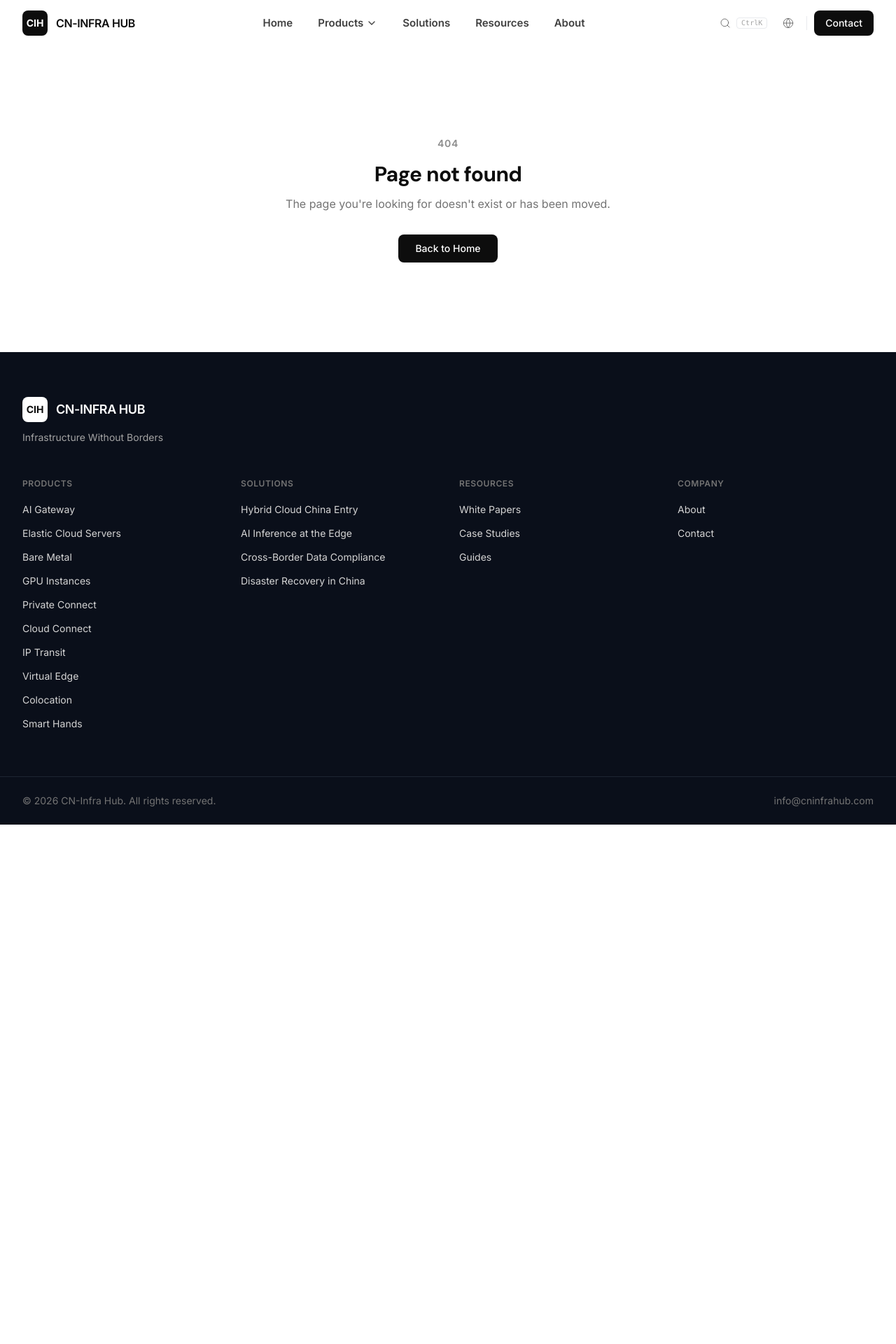
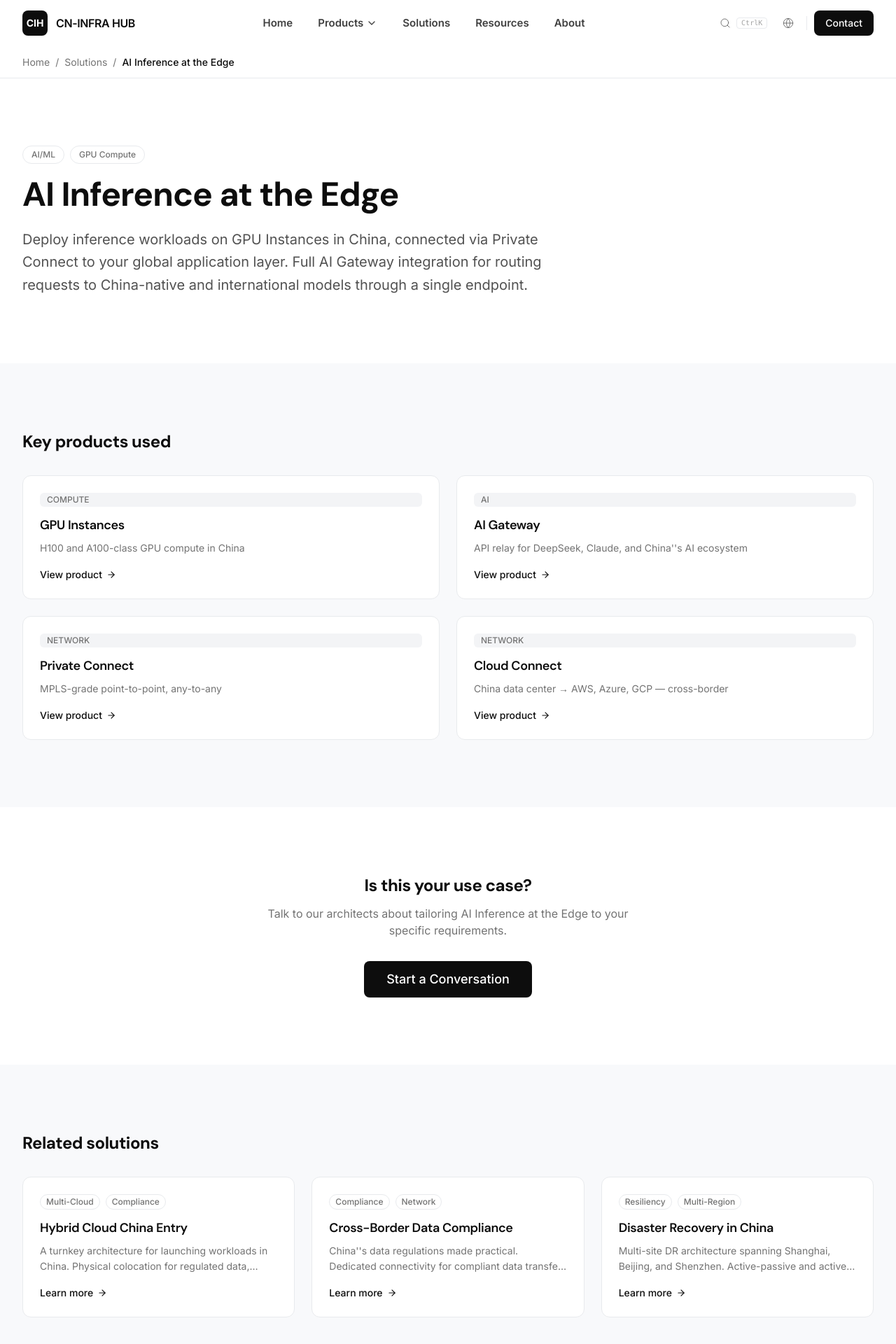
Before and after one commit to emoqbao/cninfrahub, a Next.js app: page /solutions/ai-inference-edge in a window 1280 px wide. Before the commit this address had no page. Shown: the top 1920 px of the page at 70% size. Before the commit the page ends 1178 px from the top, so only its background shows below. Built offline with nearby package versions, Linux system fonts and the light colour scheme.

Commit message:
feat: dedicated solution pages with SEO, breadcrumbs, and related product cross-links

```diff
--- /dev/null
+++ b/src/app/solutions/[slug]/page.tsx
@@ -0,0 +1,181 @@
+import { Metadata } from "next";
+import { notFound } from "next/navigation";
+import Link from "next/link";
+import { ArrowRight } from "lucide-react";
+import Container from "@/components/ui/Container";
+import Button from "@/components/ui/Button";
+import { solutions, getSolutionById, type Solution } from "@/lib/solutions";
+import { getProductById } from "@/lib/products";
+
+interface Props {
+  params: Promise<{ slug: string }>;
+}
+
+export async function generateStaticParams() {
+  return solutions.map((s) => ({ slug: s.id }));
+}
+
+export async function generateMetadata({ params }: Props): Promise<Metadata> {
+  const { slug } = await params;
+  const solution = getSolutionById(slug);
+  if (!solution) return { title: "Not Found" };
+
+  return {
+    title: solution.name,
+    description: solution.description.slice(0, 160),
+    keywords: solution.seoKeywords,
+    alternates: { canonical: `/solutions/${solution.id}` },
+    openGraph: {
+      title: `${solution.name} — CN-Infra Hub`,
+      description: solution.description.slice(0, 160),
+    },
+  };
+}
+
+function RelatedSolutions({ current }: { current: Solution }) {
+  const related = solutions.filter((s) => s.id !== current.id);
+  if (related.length === 0) return null;
+
+  return (
+    <section className="py-16 lg:py-24 bg-[#f8f9fb]">
+      <Container>
+        <h2 className="text-2xl font-bold tracking-[-0.02em] text-[#0d0d0d]">
+          Related solutions
+        </h2>
+        <div className="mt-8 grid gap-6 sm:grid-cols-2 lg:grid-cols-3">
+          {related.map((s) => (
+            <Link
+              key={s.id}
+              href={`/solutions/${s.id}`}
+              className="group flex flex-col rounded-xl border border-[#e8eaed] bg-white p-6 transition-shadow hover:shadow-md"
+            >
+              <div className="flex flex-wrap gap-2">
+                {s.tags.map((t) => (
+                  <span
+                    key={t}
+                    className="rounded-full border border-[#e8eaed] px-2 py-0.5 text-xs font-medium text-[#737373]"
+                  >
+                    {t}
+                  </span>
+                ))}
+              </div>
+              <h3 className="mt-3 text-lg font-semibold text-[#0d0d0d]">{s.name}</h3>
+              <p className="mt-2 text-sm text-[#737373] leading-relaxed line-clamp-2">
+                {s.description}
+              </p>
+              <span className="mt-auto pt-4 inline-flex items-center gap-1.5 text-sm font-medium text-[#0d0d0d] group-hover:underline">
+                Learn more
+                <ArrowRight className="h-3.5 w-3.5" />
+              </span>
+            </Link>
+          ))}
+        </div>
+      </Container>
+    </section>
+  );
+}
+
+export default async function SolutionPage({ params }: Props) {
+  const { slug } = await params;
+  const solution = getSolutionById(slug);
+  if (!solution) notFound();
+
+  return (
+    <>
+      {/* Breadcrumb */}
+      <div className="border-b border-[#e8eaed]">
+        <Container>
+          <nav className="flex items-center gap-2 py-3 text-sm text-[#737373]">
+            <Link href="/" className="hover:text-[#0d0d0d] transition-colors">
+              Home
+            </Link>
+            <span>/</span>
+            <Link href="/solutions/" className="hover:text-[#0d0d0d] transition-colors">
+              Solutions
+            </Link>
+            <span>/</span>
+            <span className="text-[#0d0d0d] font-medium">{solution.name}</span>
+          </nav>
+        </Container>
+      </div>
+
+      {/* Hero */}
+      <section className="py-16 lg:py-24">
+        <Container>
+          <div className="max-w-3xl">
+            <div className="flex flex-wrap gap-2">
+              {solution.tags.map((t) => (
+                <span
+                  key={t}
+                  className="rounded-full border border-[#e8eaed] px-3 py-1 text-xs font-medium text-[#737373]"
+                >
+                  {t}
+                </span>
+              ))}
+            </div>
+            <h1 className="mt-5 text-4xl font-bold tracking-[-0.03em] text-[#0d0d0d] lg:text-5xl">
+              {solution.name}
+            </h1>
+            <p className="mt-6 text-xl leading-relaxed text-[#525252]">
+              {solution.description}
+            </p>
+          </div>
+        </Container>
+      </section>
+
+      {/* Key products */}
+      <section className="py-16 lg:py-24 bg-[#f8f9fb]">
+        <Container>
+          <h2 className="text-2xl font-bold tracking-[-0.02em] text-[#0d0d0d]">
+            Key products used
+          </h2>
+          <div className="mt-8 grid gap-6 sm:grid-cols-2">
+            {solution.products.map((pid) => {
+              const product = getProductById(pid);
+              if (!product) return null;
+              return (
+                <Link
+                  key={pid}
+                  href={`/products/${product.id}`}
+                  className="group flex flex-col rounded-xl border border-[#e8eaed] bg-white p-6 transition-shadow hover:shadow-md"
+                >
+                  <span className="inline-block rounded-md bg-[#f3f4f6] px-2.5 py-0.5 text-xs font-medium text-[#737373]">
+                    {product.module}
+                  </span>
+                  <h3 className="mt-3 text-lg font-semibold text-[#0d0d0d]">{product.name}</h3>
+                  <p className="mt-2 text-sm text-[#737373] leading-relaxed">{product.tagline}</p>
+                  <span className="mt-auto pt-4 inline-flex items-center gap-1.5 text-sm font-medium text-[#0d0d0d] group-hover:underline">
+                    View product
+                    <ArrowRight className="h-3.5 w-3.5" />
+                  </span>
+                </Link>
+              );
+            })}
+          </div>
+        </Container>
+      </section>
+
+      {/* CTA */}
+      <section className="py-16 lg:py-24">
+        <Container>
+          <div className="mx-auto max-w-xl text-center">
+            <h2 className="text-2xl font-bold tracking-[-0.02em] text-[#0d0d0d]">
+              Is this your use case?
+            </h2>
+            <p className="mt-3 text-[#737373]">
+              Talk to our architects about tailoring {solution.name} to your specific requirements.
+            </p>
+            <div className="mt-8">
+              <Button href="/contact/" variant="primary" size="lg">
+                Start a Conversation
+              </Button>
+            </div>
+          </div>
+        </Container>
+      </section>
+
+      {/* Related */}
+      <RelatedSolutions current={solution} />
+    </>
+  );
+}
--- a/src/app/solutions/page.tsx
+++ b/src/app/solutions/page.tsx
@@ -1,13 +1,14 @@
-﻿import { Metadata } from "next";
+import { Metadata } from "next";
+import Link from "next/link";
+import { ArrowRight } from "lucide-react";
 import Container from "@/components/ui/Container";
 import Button from "@/components/ui/Button";
 import { solutions } from "@/lib/solutions";
 import { getProductById } from "@/lib/products";
-import Link from "next/link";
 
 export const metadata: Metadata = {
   title: "Solutions",
-  description: "Real-world infrastructure patterns for your China strategy �?hybrid cloud, AI inference, data compliance, and disaster recovery.",
+  description: "Real-world infrastructure patterns for your China strategy — hybrid cloud, AI inference, data compliance, and disaster recovery.",
 };
 
 export default function SolutionsPage() {
@@ -28,7 +29,11 @@ export default function SolutionsPage() {
         <Container>
           <div className="space-y-8">
             {solutions.map((s) => (
-              <div key={s.id} id={s.id} className="rounded-xl border border-[#e8eaed] p-8 lg:p-10">
+              <Link
+                key={s.id}
+                href={`/solutions/${s.id}`}
+                className="group flex flex-col rounded-xl border border-[#e8eaed] p-8 lg:p-10 transition-shadow hover:shadow-md"
+              >
                 {/* Tags */}
                 <div className="flex flex-wrap gap-2">
                   {s.tags.map((t) => (
@@ -41,7 +46,7 @@ export default function SolutionsPage() {
                   ))}
                 </div>
 
-                <h2 className="mt-5 text-2xl font-bold tracking-[-0.02em] text-[#0d0d0d]">
+                <h2 className="mt-5 text-2xl font-bold tracking-[-0.02em] text-[#0d0d0d] group-hover:underline">
                   {s.name}
                 </h2>
                 <p className="mt-4 max-w-3xl leading-relaxed text-[#525252]">
@@ -55,25 +60,27 @@ export default function SolutionsPage() {
                     const product = getProductById(pid);
                     if (!product) return null;
                     return (
-                      <Link
+                      <span
                         key={pid}
-                        href={`/products/${product.id}`}
-                        className="rounded-md bg-[#f3f4f6] px-2.5 py-1 text-[#0d0d0d] hover:bg-[#e0e2e6] transition-colors"
+                        className="rounded-md bg-[#f3f4f6] px-2.5 py-1 text-[#0d0d0d]"
                       >
                         {product.name}
-                      </Link>
+                      </span>
                     );
                   })}
                 </div>
 
-
-              </div>
+                <span className="mt-auto pt-6 inline-flex items-center gap-1.5 text-sm font-medium text-[#0d0d0d]">
+                  Learn more
+                  <ArrowRight className="h-3.5 w-3.5" />
+                </span>
+              </Link>
             ))}
           </div>
 
           {/* CTA */}
           <div className="mt-12 rounded-xl border border-[#e8eaed] bg-[#f8f9fb] p-8 text-center">
-            <h3 className="text-lg font-semibold text-[#0d0d0d]">Don''t see your use case?</h3>
+            <h3 className="text-lg font-semibold text-[#0d0d0d]">Don&apos;t see your use case?</h3>
             <p className="mt-2 text-[#737373]">We design custom architectures for unique requirements.</p>
             <div className="mt-5">
               <Button href="/contact/" variant="primary" size="md">
--- a/src/components/layout/Footer.tsx
+++ b/src/components/layout/Footer.tsx
@@ -53,7 +53,7 @@ export default function Footer() {
               {solutions.map((s) => (
                 <li key={s.id}>
                   <Link
-                    href={`/solutions/#${s.id}`}
+                    href={`/solutions/${s.id}`}
                     className="text-sm text-[#d4d4d4] hover:text-white transition-colors"
                   >
                     {s.name}
--- a/src/lib/search.ts
+++ b/src/lib/search.ts
@@ -29,7 +29,7 @@ export function buildSearchIndex(): SearchResult[] {
       id: s.id,
       title: s.name,
       description: s.description.slice(0, 120),
-      href: `/solutions/#${s.id}`,
+      href: `/solutions/${s.id}`,
       category: "Solutions",
     });
   }
```
